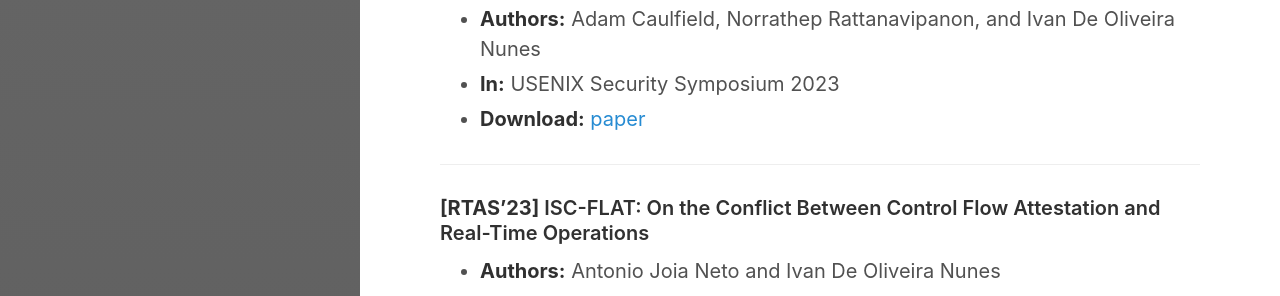
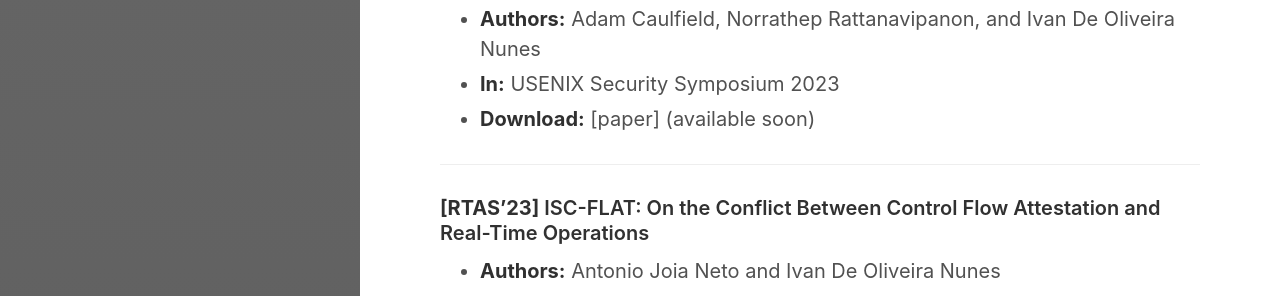
Before and after one commit to ivanolive/ivanolive.github.io, a Jekyll site: the page built from research.md, in a window 1280 px wide. Shown: the part 415-711 px from the top of the page. Built offline with Jekyll 4.4.1, drawn with Linux system fonts in a browser that asks for light colours.

Commit message:
Update research.md

```diff
--- a/research.md
+++ b/research.md
@@ -19,7 +19,7 @@
 
 - **Authors:** Adam Caulfield, Norrathep Rattanavipanon, and Ivan De Oliveira Nunes
 - **In:** USENIX Security Symposium 2023
-- **Download:** [paper](https://people.rit.edu/~ixdics/pubs/ISC-FLAT.pdf)
+- **Download:** [paper] (available soon)
 
 
 ___
```
